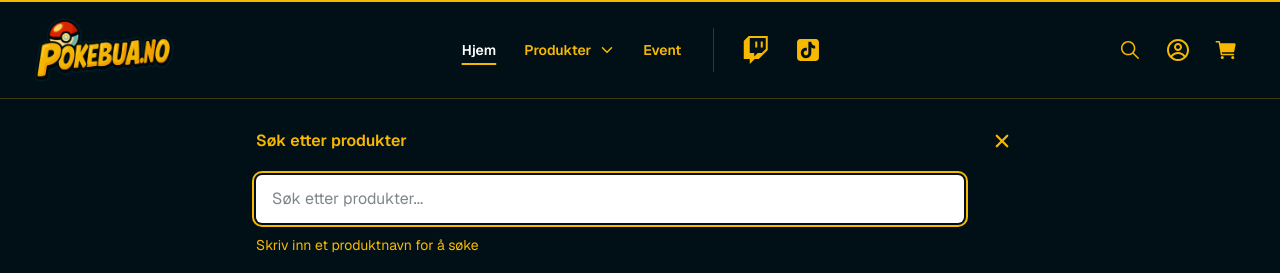
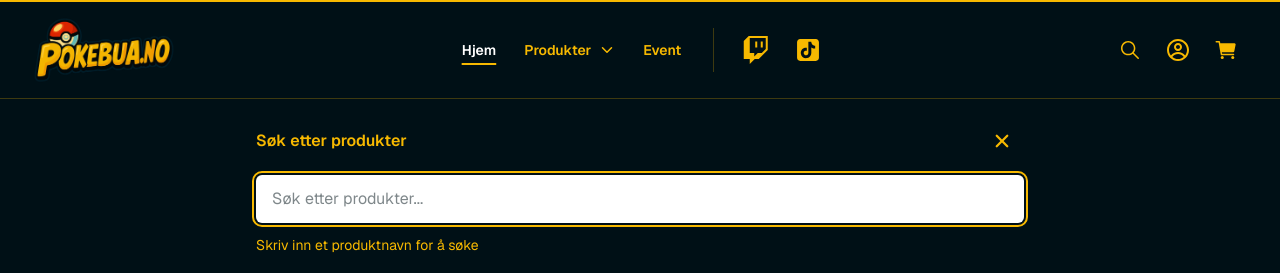
Before and after one commit to Pokebua/pokebua-no, a Next.js app: page / in a window 1280 px wide. Both pictures are taken after a click on the button "Søk". Shown: the top 273 px of the page. Built offline with nearby package versions, Linux system fonts and the light colour scheme; a web font is replaced by a local one.

Commit message:
fix: restore native search clearing and improve panel layout and dismissal

```diff
--- a/src/app/globals.css
+++ b/src/app/globals.css
@@ -39,9 +39,9 @@ body {
     @apply font-saira font-normal;
   }
 }
-/* Hide native clear button; custom accessible button is used instead */
-@layer base {
-  input[type="search"]::-webkit-search-cancel-button {
-    display: none;
-  }
+
+/* Keep the native clear button, but remove its blue tint */
+#navbar-search::-webkit-search-cancel-button {
+  filter: grayscale(100%);
+  cursor: pointer;
 }
--- a/src/components/NavbarSearch.jsx
+++ b/src/components/NavbarSearch.jsx
@@ -15,6 +15,7 @@ export default function NavbarSearch() {
 
   const searchButtonRef = useRef(null);
   const searchInputRef = useRef(null);
+  const searchPanelRef = useRef(null);
 
   useEffect(() => {
     if (searchOpen) {
@@ -30,17 +31,31 @@ export default function NavbarSearch() {
     });
   }
 
-  function clearSearch() {
-    setSearchValue("");
-    searchInputRef.current?.focus();
-  }
-
   function handleEscape(event) {
     if (event.key === "Escape" && searchOpen) {
       event.preventDefault();
       closeSearch();
     }
   }
+
+  useEffect(() => {
+    if (!searchOpen) return;
+
+    function handleClickOutside(event) {
+      if (
+        !searchPanelRef.current?.contains(event.target) &&
+        !searchButtonRef.current?.contains(event.target)
+      ) {
+        setSearchOpen(false);
+      }
+    }
+
+    document.addEventListener("pointerdown", handleClickOutside);
+
+    return () => {
+      document.removeEventListener("pointerdown", handleClickOutside);
+    };
+  }, [searchOpen]);
 
   return (
     <>
@@ -64,6 +79,7 @@ export default function NavbarSearch() {
 
       {searchOpen && (
         <div
+          ref={searchPanelRef}
           id="search-panel"
           onKeyDown={handleEscape}
           className="absolute left-0 top-full w-full border-t border-[#f7b900]/25 bg-[#001016] px-4 py-5 sm:px-8"
@@ -77,7 +93,7 @@ export default function NavbarSearch() {
                 Søk etter produkter
               </label>
 
-              <div className="relative col-start-1 row-start-2 mt-3 min-w-0">
+              <div className="relative col-span-2 col-start-1 row-start-2 mt-3 min-w-0">
                 <input
                   ref={searchInputRef}
                   id="navbar-search"
@@ -86,19 +102,8 @@ export default function NavbarSearch() {
                   onChange={(event) => setSearchValue(event.target.value)}
                   placeholder="Søk etter produkter..."
                   aria-describedby="navbar-search-help"
-                  className="min-h-11 w-full rounded-md bg-white px-4 py-3 pr-12 text-[#001016] focus-visible:outline-2 focus-visible:outline-offset-2 focus-visible:outline-[#f7b900]"
+                  className="min-h-11 w-full rounded-md bg-white px-4 py-3 text-[#001016] focus-visible:outline-2 focus-visible:outline-offset-2 focus-visible:outline-[#f7b900]"
                 />
-
-                {searchValue && (
-                  <button
-                    type="button"
-                    aria-label="Tøm søkefelt"
-                    onClick={clearSearch}
-                    className="absolute right-2 top-1/2 grid size-8 -translate-y-1/2 cursor-pointer place-items-center rounded-md text-[#6b7280] hover:text-[#374151] focus-visible:outline-2 focus-visible:outline-offset-2 focus-visible:outline-[#f7b900]"
-                  >
-                    <IoClose aria-hidden="true" className="size-6" />
-                  </button>
-                )}
               </div>
 
               <button
```
